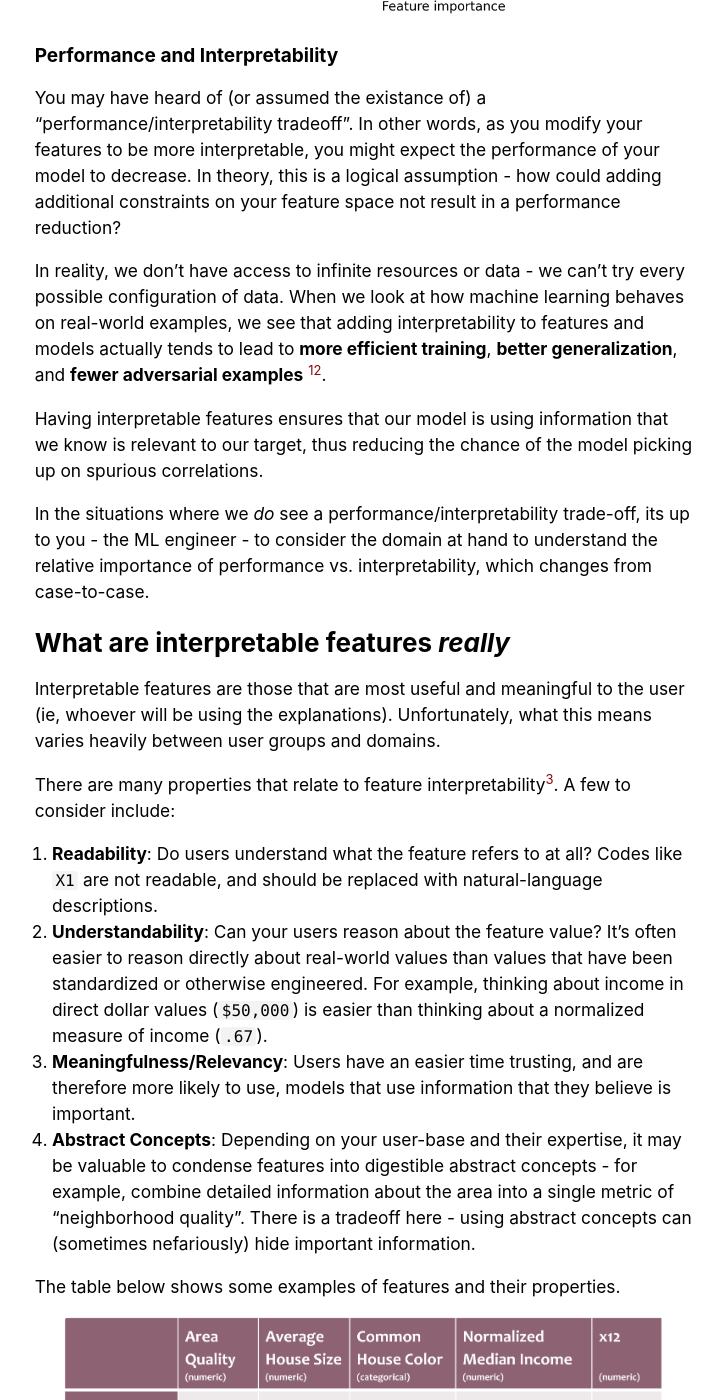
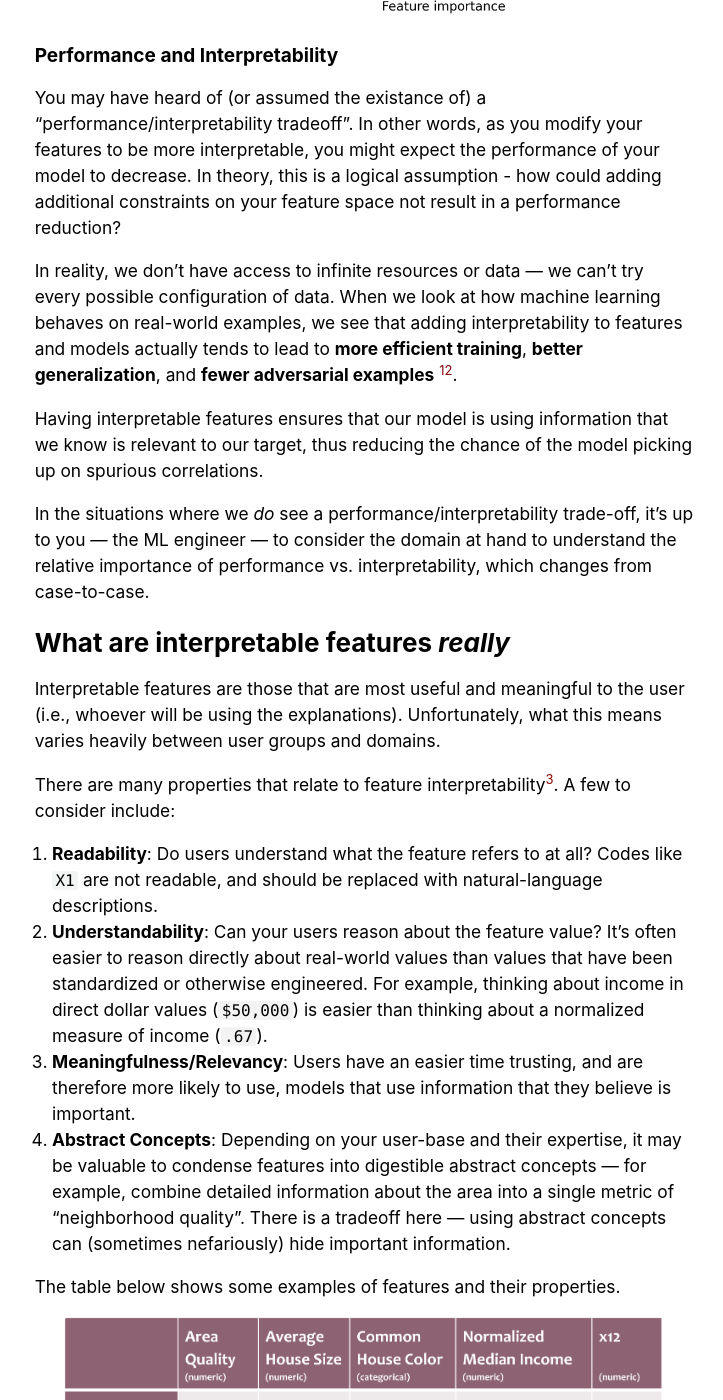
Before and after one commit to dcai-course/dcai-course, a Jekyll site: the page built from _lectures/interpretable-data.md, in a window 1280 px wide and 1400 px high, scrolled down 2141 px. Shown: the whole window, without its empty margins (276-999 px from the left). Built offline with Jekyll 4.4.1, drawn with Linux system fonts in a browser that asks for light colours; some of the changed text lies outside the part shown.

Commit message:
Make wording and typo fixes

```diff
--- a/_lectures/interpretable-data.md
+++ b/_lectures/interpretable-data.md
@@ -27,7 +27,7 @@
 
 <img src="/lectures/files/interpretable-features/decision_tree.png" width="900" />
 
-The visualization above displays features generated from running a [principle component analysis](https://builtin.com/data-science/step-step-explanation-principal-component-analysis) on the original feature set. This is a powerful algorithm that reduces the size of a feature space and can improve generalizability of models, but also reduces the interpretability of their features.
+The visualization above displays features generated from running a [principal component analysis](https://builtin.com/data-science/step-step-explanation-principal-component-analysis) on the original feature set. This is a powerful algorithm that reduces the size of a feature space and can improve generalizability of models, but also reduces the interpretability of their features.
 
 Next, consider the two images below, both offering *feature importance* explanations of models trained on the California Housing Dataset. The first was trained on a set of automatically engineered features, while the second uses the basic features that come with the dataset. Both models have similar performance (r<sup>2</sup> ~ 0.85), but you may find the second explanation much easier to reason about.
 
@@ -37,22 +37,22 @@
 
 You may have heard of (or assumed the existance of) a "performance/interpretability tradeoff". In other words, as you modify your features to be more interpretable, you might expect the performance of your model to decrease. In theory, this is a logical assumption - how could adding additional constraints on your feature space not result in a performance reduction?
 
-In reality, we don't have access to infinite resources or data - we can't try every possible configuration of data. When we look at how machine learning behaves on real-world examples, we see that adding interpretability to features and models actually tends to lead   to **more efficient training**, **better generalization**, and **fewer adversarial examples** [^8][^9].
+In reality, we don't have access to infinite resources or data --- we can't try every possible configuration of data. When we look at how machine learning behaves on real-world examples, we see that adding interpretability to features and models actually tends to lead   to **more efficient training**, **better generalization**, and **fewer adversarial examples** [^8][^9].
 
 Having interpretable features ensures that our model is using information that we know is relevant to our target, thus reducing the chance of the model picking up on spurious correlations.
 
-In the situations where we *do* see a performance/interpretability trade-off, its up to you - the ML engineer - to consider the domain at hand to understand the relative importance of performance vs. interpretability, which changes from case-to-case.
+In the situations where we *do* see a performance/interpretability trade-off, it's up to you --- the ML engineer --- to consider the domain at hand to understand the relative importance of performance vs. interpretability, which changes from case-to-case.
 
 # What are interpretable features *really*
 
-Interpretable features are those that are most useful and meaningful to the user (ie, whoever will be using the explanations). Unfortunately, what this means varies heavily between user groups and domains.
+Interpretable features are those that are most useful and meaningful to the user (i.e., whoever will be using the explanations). Unfortunately, what this means varies heavily between user groups and domains.
 
 There are many properties that relate to feature interpretability[^1]. A few to consider include:
 
 1. **Readability**: Do users understand what the feature refers to at all? Codes like `X1` are not readable, and should be replaced with natural-language descriptions.
 2. **Understandability**: Can your users reason about the feature value? It's often easier to reason directly about real-world values than values that have been standardized or otherwise engineered. For example, thinking about income in direct dollar values (`$50,000`) is easier than thinking about a normalized measure of income (`.67`).
 3. **Meaningfulness/Relevancy**: Users have an easier time trusting, and are therefore more likely to use, models that use information that they believe is important.
-4. **Abstract Concepts**: Depending on your user-base and their expertise, it may be valuable to condense features into digestible abstract concepts - for example, combine detailed information about the area into a single metric of "neighborhood quality". There is a tradeoff here - using abstract concepts can (sometimes nefariously) hide important information.
+4. **Abstract Concepts**: Depending on your user-base and their expertise, it may be valuable to condense features into digestible abstract concepts --- for example, combine detailed information about the area into a single metric of "neighborhood quality". There is a tradeoff here --- using abstract concepts can (sometimes nefariously) hide important information.
 
 The table below shows some examples of features and their properties.
 
@@ -97,7 +97,7 @@
 
 Features generated by Flock have been shown to improve performance over using raw data directly, using machine-generated features, and using only human classification.
 
-**Ballet:[^5]** Ballet is a collaborative feature engineering system that abstracts away most of the ML training pipeline to allow users to focus only on feature engineering. With Ballet, users write just enough Python code to generate a feature from a dataset. These features are then incorporated into the feature engineering pipeline and evaluated.
+**Ballet:**[^5] Ballet is a collaborative feature engineering system that abstracts away most of the ML training pipeline to allow users to focus only on feature engineering. With Ballet, users write just enough Python code to generate a feature from a dataset. These features are then incorporated into the feature engineering pipeline and evaluated.
 
 ## Explanation Transforms
 
@@ -113,7 +113,7 @@
 
 One example of such an algorithm is the Mind the Gap (MTG) algorithm[^7]. This algorithm aims to reduce a set of boolean features to a smaller, interpretable subset.
 
-MTG begins by randomly assigning features to "feature groups", defined by one or more features concatenated with "AND" or "OR". It then determines which of these groups results in the largest "gap" between true and false instances, and iterates. For example, in the image below, The yellow and blue dots represent instances that are True or False for a given feature group. Here, the left feature group results in a bigger *gap* than the right feature group. Through this process, MTG creates a small set of features that maximally separate classes.
+MTG begins by randomly assigning features to "feature groups", defined by one or more features concatenated with "AND" or "OR". It then determines which of these groups results in the largest "gap" between true and false instances, and iterates. For example, in the image below, the yellow and blue dots represent instances that are True or False for a given feature group. Here, the left feature group results in a bigger *gap* than the right feature group. Through this process, MTG creates a small set of features that maximally separate classes.
 
 <p align="center"> <img src="/lectures/files/interpretable-features/gap_example.png" width="600" /> </p>
 
```
Also changed, not shown: other parts of _lectures/interpretable-data.md (+11 -8 lines).
